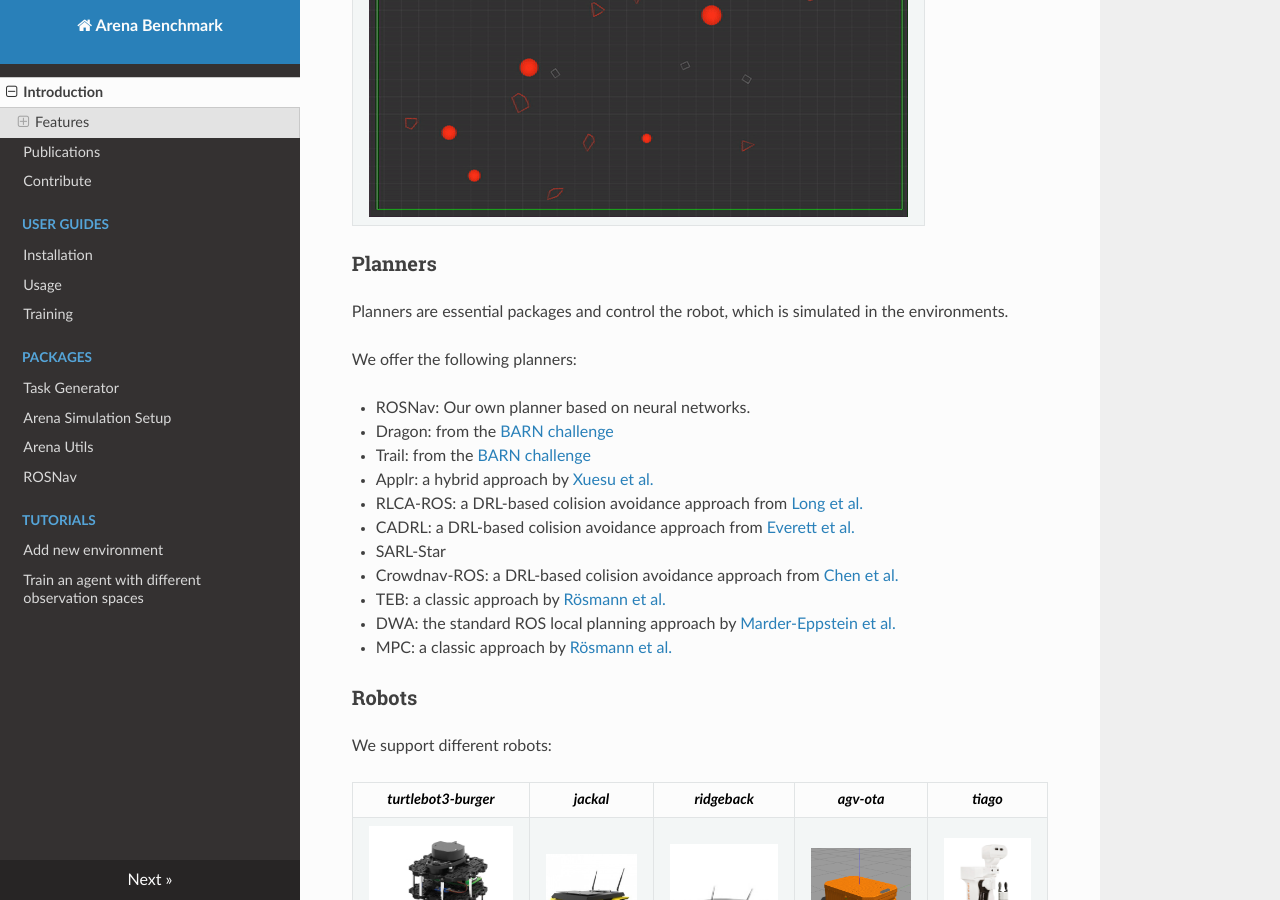
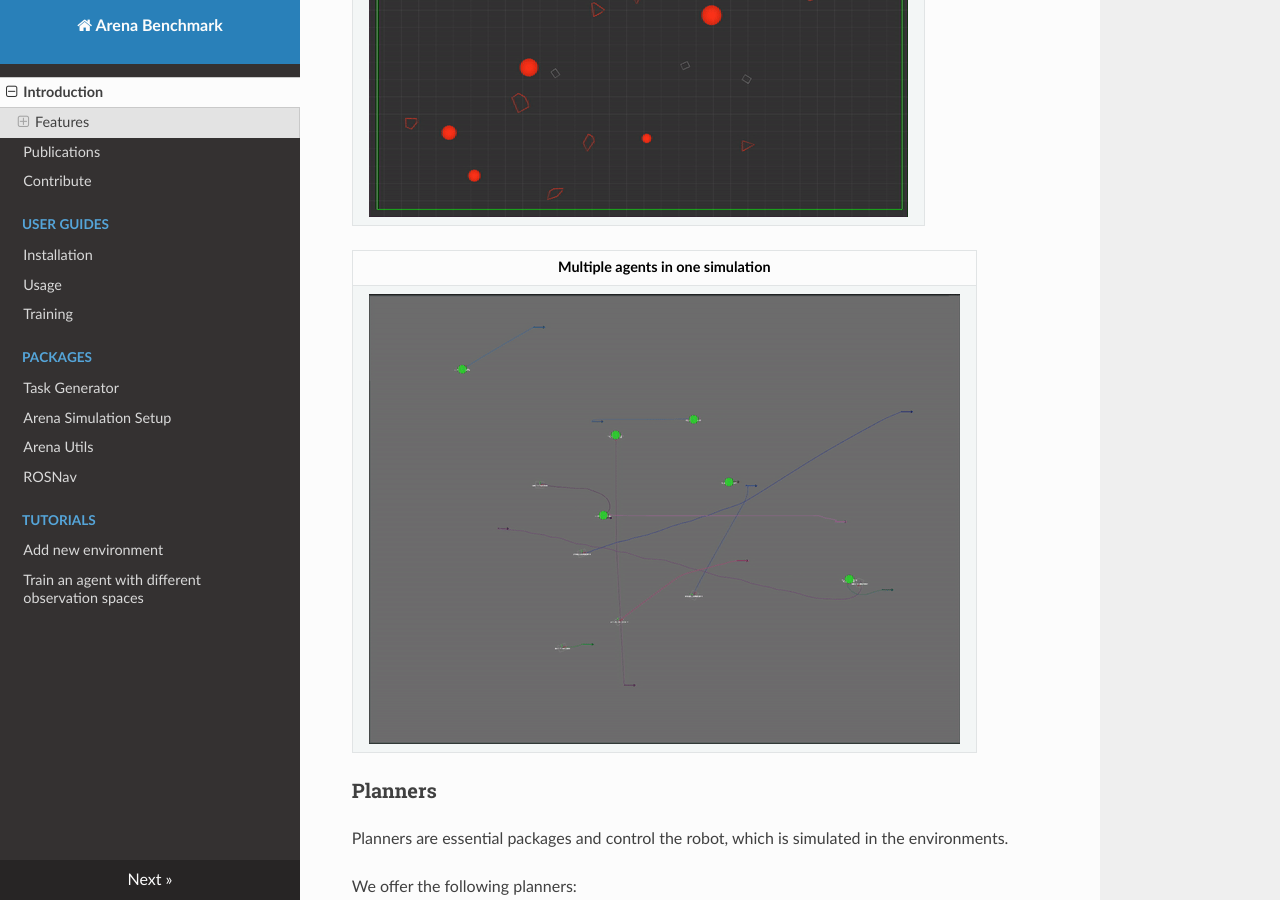
Before and after one commit to Arena-Rosnav/.github, an MkDocs documentation site: the page built from docs/index.md, in a window 1280 px wide and 900 px high, scrolled down 1777 px. Built offline with MkDocs 1.6.1, drawn with Linux system fonts in a browser that asks for light colours; nearby versions of some CDN libraries; comment, search, counter and statistics services are not loaded.

Commit message:
Bring back MARL gif

```diff
--- a/docs/index.md
+++ b/docs/index.md
@@ -28,9 +28,9 @@ Arena Benchmark offers a complete evaluation pipeline for benchmarking the perfo
 | :---------------------------------------------: |
 | <img src="images/gifs/flatland_simulation.gif"> |
 
-<!-- |      Multiple agents in one simulation       |
+|      Multiple agents in one simulation       |
 | :------------------------------------------: |
-| <img src="images/gifs/marl_custom_rviz.gif"> | -->
+| <img src="images/gifs/marl_custom_rviz.gif"> |
 
 ### Planners
 
```
